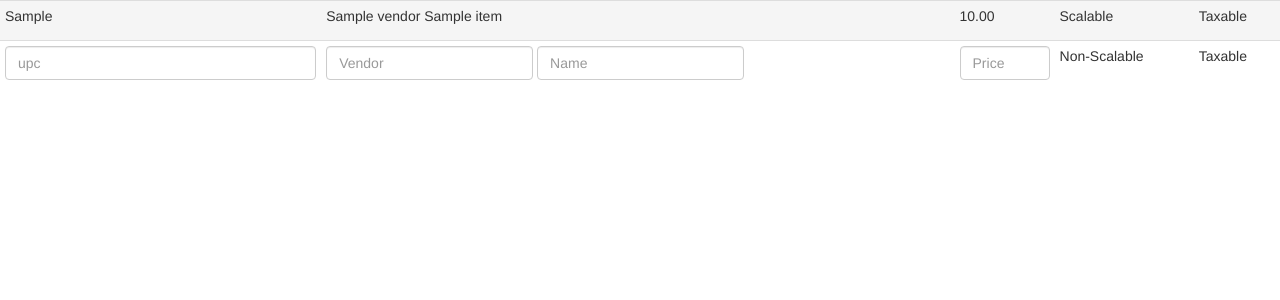
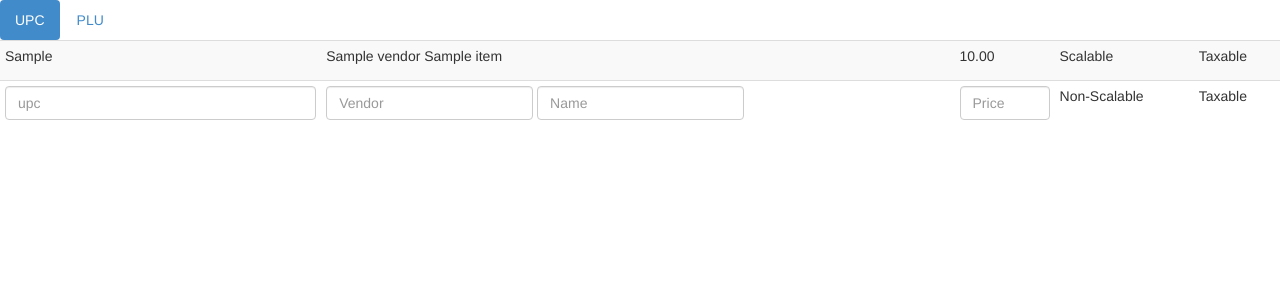
Before and after one commit to maxolasersquad/orthosie, a Django app: page /inventory/ in a window 1280 px wide. Shown: the top 300 px of the page. Run offline with Django 3.2, Linux system fonts and the light colour scheme; tables that the repository leaves empty hold one stand-in row (values such as "Sample post"); some libraries are stand-ins or nearby versions.

Commit message:
Some work to get closer to being able to add Produce/PLU

```diff
--- a/inventory/views.py
+++ b/inventory/views.py
@@ -3,8 +3,9 @@ from inventory.models import *
 from django.core.exceptions import ObjectDoesNotExist
 
 def index(request):
-    inventory = Grocery.objects.all()
-    context = { 'inventory_items': inventory}
+    grocery = Grocery.objects.all()
+    produce = Produce.objects.all()
+    context = { 'grocery_items': grocery, 'produce_items': produce }
     return render(request, 'inventory/index.html', context)
 
 def update_grocery(request):
@@ -70,3 +71,27 @@ def update_produce(request):
 
 def create_produce(request):
     item = Produce(plu=request.POST['plu'])
+    if 'price' in request.POST:
+        item.price = request.POST['price']
+    if 'name' in request.POST:
+        item.name = request.POST['name']
+    if 'variety' in request.POST:
+        item.variety = request.POST['variety']
+    if 'size' in request.POST:
+        item.size = request.POST['size']
+    if 'botanical' in request.POST:
+        item.botanical = request.POST['botanical']
+    if 'scalable' in request.POST:
+        if request.POST['scalable'] == 'true':
+            item.scalable = True
+        else:
+            item.scalable = False
+    if 'taxable' in request.POST:
+        if request.POST['taxable'] == 'true':
+            item.taxable = True
+        else:
+            item.taxable = False
+    item.save()
+
+    context_instance = {'item' : item }
+    return render(request, 'inventory/update_inventory.json', context_instance, content_type="application/json")
--- a/static/css/inventory.css
+++ b/static/css/inventory.css
@@ -16,9 +16,6 @@
     You should have received a copy of the GNU General Public License
     along with Orthosie.  If not, see <http://www.gnu.org/licenses/>.
 */
-
-#inventory-list {
-}
 
 .inventory-row {
   height: 40px;
--- a/static/js/inventory.js
+++ b/static/js/inventory.js
@@ -30,7 +30,7 @@ require(['jquery', 'bootstrap.min'], function($) {
     });
     $('.new-inventory').each(function() {
       $(this).blur(function() {
-        new_inventory();
+        new_grocery();
       });
     });
   });
@@ -85,7 +85,7 @@ require(['jquery', 'bootstrap.min'], function($) {
     post_args[$('#csrf_token>input').attr('name')] = $('#csrf_token>input').attr('value');
 
     $.ajax({
-      url: '/inventory/update_inventory/',
+      url: '/inventory/update_grocery/',
       data: post_args,
       type: 'POST',
       dataType: 'json',
@@ -118,7 +118,7 @@ require(['jquery', 'bootstrap.min'], function($) {
     post_args[$('#csrf_token>input').attr('name')] = $('#csrf_token>input').attr('value');
 
     $.ajax({
-      url: '/inventory/update_inventory/',
+      url: '/inventory/update_grocery/',
       data: post_args,
       type: 'POST',
       dataType: 'json',
@@ -148,7 +148,7 @@ require(['jquery', 'bootstrap.min'], function($) {
     post_args[$('#csrf_token>input').attr('name')] = $('#csrf_token>input').attr('value');
 
     $.ajax({
-      url: '/inventory/update_inventory/',
+      url: '/inventory/update_grocery/',
       data: post_args,
       type: 'POST',
       dataType: 'json',
@@ -183,7 +183,7 @@ require(['jquery', 'bootstrap.min'], function($) {
     post_args[$('#csrf_token>input').attr('name')] = $('#csrf_token>input').attr('value');
 
     $.ajax({
-      url: '/inventory/update_inventory/',
+      url: '/inventory/update_grocery/',
       data: post_args,
       type: 'POST',
       dataType: 'json',
@@ -202,24 +202,24 @@ require(['jquery', 'bootstrap.min'], function($) {
 
   }
 
-  function new_inventory() {
-    if ($('#input_upc > input').val() == '' || $('#input_vendor > input').val() == '' || $('#input_name > input').val() == '' || $('#input_price > input').val() == '') {
+  function new_grocery() {
+    if ($('#input_upc > input').val() == '' || $('#grocery_vendor > input').val() == '' || $('#grocery_name > input').val() == '' || $('#grocery_price > input').val() == '') {
       return
     }
-    else if ($('#input_upc :invalid').length === 1) {
+    else if ($('#grocery_upc :invalid').length === 1) {
       alert('Invalid UPC');
       return;
     }
 
     var scalable, taxable;
-    scalable = $('#input_scalable').html() == 'Scalable';
-    taxable = $('#input_taxable').html() == 'Taxable';
+    scalable = $('#grocery_scalable').html() == 'Scalable';
+    taxable = $('#grocery_taxable').html() == 'Taxable';
 
     post_args = {
-      upc: $('#input_upc > input').val(),
-      vendor: $('#input_vendor > input').val(),
-      name: $('#input_name > input').val(),
-      price: $('#input_price > input').val(),
+      upc: $('#grocery_upc > input').val(),
+      vendor: $('#grocery_vendor > input').val(),
+      name: $('#grocery_name > input').val(),
+      price: $('#grocery_price > input').val(),
       scalable: scalable,
       taxable: taxable
     };
@@ -240,4 +240,44 @@ require(['jquery', 'bootstrap.min'], function($) {
     });
   }
 
+  function new_produce() {
+    if ($('#produce_plu > input').val() == '' || $('#produce_name > input').val() == '' || $('#produce_price > input').val() == '') {
+      return
+    }
+    else if ($('#produce_plu :invalid').length === 1) {
+      alert('Invalid PLU');
+      return;
+    }
+
+    var scalable, taxable;
+    scalable = $('#produce_scalable').html() == 'Scalable';
+    taxable = $('#produce_taxable').html() == 'Taxable';
+
+    post_args = {
+      upc: $('#produce_plu > input').val(),
+      name: $('#produce_name > input').val(),
+      variety: $('#produce_variety > input').val(),
+      size: $('#produce_size > input').val(),
+      botanical: $('#produce_botanical > input').val(),
+      price: $('#produce_price > input').val(),
+      scalable: scalable,
+      taxable: taxable
+    };
+
+    post_args[$('#csrf_token>input').attr('name')] = $('#csrf_token>input').attr('value');
+
+    $.ajax({
+      url: '/inventory/create_produce',
+      data: post_args,
+      type: 'POST',
+      dataType: 'json',
+      success: function(data, status) {
+        location.reload();
+      },
+      error: function(xhr, text, error) {
+        alert('There was an error processing the request.' + '\n' + text + '\n' + error);
+      }
+    });
+  }
+
 });
--- a/templates/inventory/index.html
+++ b/templates/inventory/index.html
@@ -32,36 +32,77 @@
     <form id="csrf_token">
 {% csrf_token %}
     </form>
-    <table id="inventory-list" class="table table-striped table-hover table-condensed table-responsive ">
+    <ul class="nav nav-pills">
+      <li class="active"><a href="#upc" data-toggle="pill">UPC</a></li>
+      <li><a href="#plu" data-toggle="pill">PLU</a></li>
+    </ul>
+    <div class="tab-content">
+      <div class="tab-pane active" id="upc">
+        <table id="grocery-list" class="table table-striped table-hover table-condensed table-responsive ">
           <tbody>
-{% for inventory in inventory_items %}
-        <tr id="{{ inventory.upc }}" class="inventory-row">
-          <td id="{{ inventory.upc }}_upc" class="inventory-upc form-control-static">{{ inventory.upc }}</td>
-          <td id="{{ inventory.upc }}_vendor_name" class="inventory-vendor-name form-control-static"><span id="{{ inventory.upc }}_vendor" class="vendor-name" data-upc="{{ inventory.upc }}">{{ inventory.vendor.name }}</span> <span id="{{ inventory.upc }}_name" class="inventory-name" data-upc="{{ inventory.upc }}">{{ inventory.name }}</span></td>
-          <td id="{{ inventory.upc }}_price" class="inventory-price form-control-static" data-upc="{{ inventory.upc }}">{{ inventory.price }}</td>
-          <td id="{{ inventory.upc }}_scalable" class="inventory-scalable" data-upc="{{ inventory.upc }}">{{ inventory.scalable|yesno:"Scalable, Non-Scalable," }}</td>
-          <td id="{{ inventory.upc }}_taxable" class="inventory-taxable" data-upc="{{ inventory.upc }}">{{ inventory.taxable|yesno:"Taxable, Non-Taxable," }}</td>
+  {% for grocery in grocery_items %}
+            <tr id="{{ grocery.upc }}" class="inventory-row">
+              <td id="{{ grocery.upc }}_upc" class="inventory-upc form-control-static">{{ grocery.upc }}</td>
+              <td id="{{ grocery.upc }}_vendor_name" class="inventory-vendor-name form-control-static"><span id="{{ grocery.upc }}_vendor" class="vendor-name" data-upc="{{ grocery.upc }}">{{ grocery.vendor.name }}</span> <span id="{{ grocery.upc }}_name" class="inventory-name" data-upc="{{ grocery.upc }}">{{ grocery.name }}</span></td>
+              <td id="{{ grocery.upc }}_price" class="inventory-price form-control-static" data-upc="{{ grocery.upc }}">{{ grocery.price }}</td>
+              <td id="{{ grocery.upc }}_scalable" class="inventory-scalable" data-upc="{{ grocery.upc }}">{{ grocery.scalable|yesno:"Scalable, Non-Scalable," }}</td>
+              <td id="{{ grocery.upc }}_taxable" class="inventory-taxable" data-upc="{{ grocery.upc }}">{{ grocery.taxable|yesno:"Taxable, Non-Taxable," }}</td>
             </tr>
   {% endfor %}
             <tr>
-          <td id="input_upc" class="inventory-upc">
+              <td id="grocery_upc" class="inventory-upc">
                 <input class="form-control new-inventory" type="text" required pattern="\d+" placeholder="upc"/>
               </td>
-          <td id="input_vendor_name" class="inventory-vendor-name form-inline">
-            <span id="input_vendor">
+              <td id="grocery_vendor_name" class="inventory-vendor-name form-inline">
+                <span id="grocery_vendor">
                   <input class="form-control new-inventory" type="text" required placeholder="Vendor"/>
                 </span>
-            <span id="input_name">
+                <span id="grocery_name">
                   <input class="form-control new-inventory" type="text" required placeholder="Name"/>
                 </span>
               </td>
-          <td id="input_price" class="inventory-price">
+              <td id="grocery_price" class="inventory-price">
                 <input class="form-control new-inventory" type="number" required placeholder="Price" step="0.01" min="0"/>
               </td>
-          <td id="input_scalable" class="inventory-scalable">Non-Scalable</td>
-          <td id="input_taxable" class="inventory-taxable">Taxable</td>
+              <td id="grocery_scalable" class="inventory-scalable">Non-Scalable</td>
+              <td id="grocery_taxable" class="inventory-taxable">Taxable</td>
             </tr>
           </tbody>
         </table>
+      </div>
+      <div class="tab-pane" id="plu">
+        <table id="grocery-list" class="table table-striped table-hover table-condensed table-responsive ">
+          <tbody>
+  {% for produce in produce_items %}
+            <tr id="{{ produce.plu }}" class="inventory-row">
+              <td id="{{ produce.plu }}_plu" class="inventory-plu form-control-static">{{ produce.plu }}</td>
+            </tr>
+  {% endfor %}
+            <tr>
+              <td id="produce_plu" class="inventory-plu">
+                <input class="form-control new-inventory" type="text" required pattern="\d+" placeholder="PLU"/>
+              </td>
+              <td id="produce_name">
+                <input class="form-control new-inventory" type="text"  placeholder="Name"/>
+              </td>
+              <td id="produce_variety" class="inventory-variety">
+                <input class="form-control new-inventory" type="text" placeholder="Variety"/>
+              </td>
+              <td id="produce_size" class="inventory-size">
+                <input class="form-control new-inventory" type="text" placeholder="Size"/>
+              </td>
+              <td id="produce_botanical" class="inventory-botanical">
+                <input class="form-control new-inventory" type="text" placeholder="Botanical"/>
+              </td>
+              <td id="produce_price" class="inventory-price">
+                <input class="form-control new-inventory" type="number" required placeholder="Price" step="0.01" min="0"/>
+              </td>
+              <td id="produce_scalable" class="inventory-scalable">Non-Scalable</td>
+              <td id="produce_taxable" class="inventory-taxable">Taxable</td>
+            </tr>
+          </tbody>
+        </table>
+      </div>
+    </div>
   </body>
 </html>
```
Lines whose indentation alone changed are shown as unchanged.
